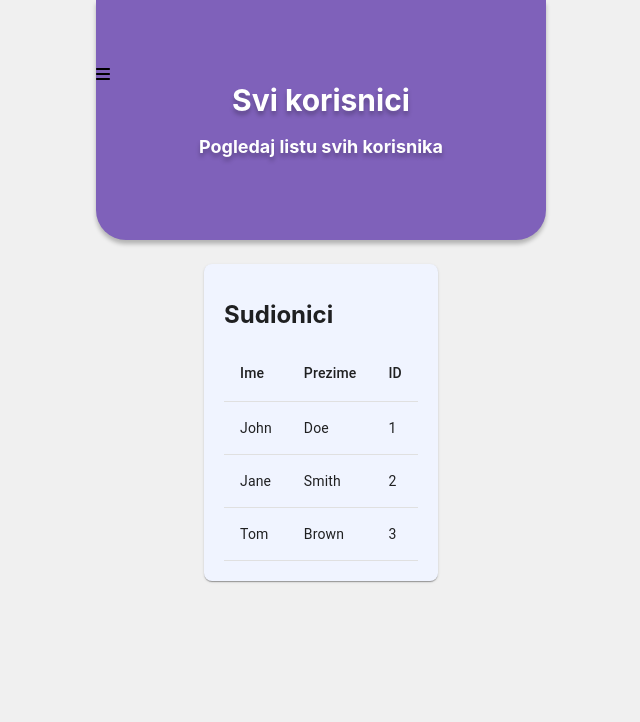
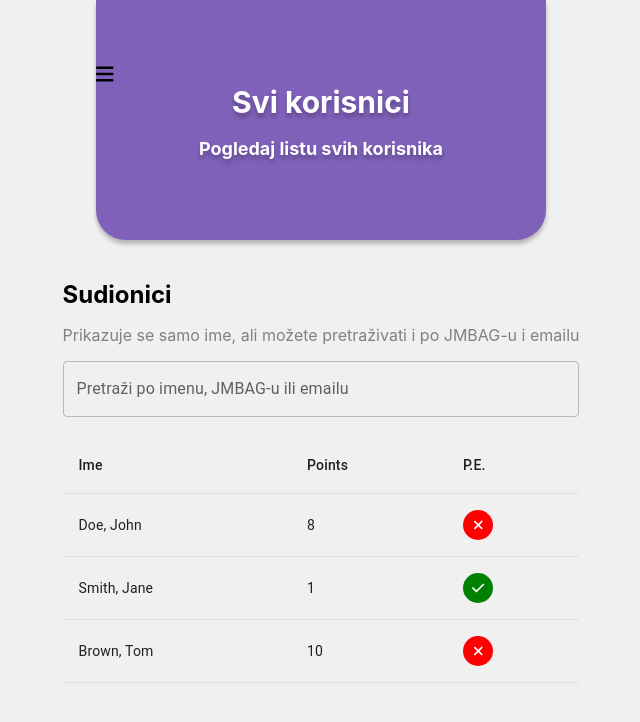
Before and after one commit to LukaArambasic2/chess-rank-up, a React (Create React App) app in the folder frontend/: page /admin/all-users in a window 1280 px wide. Shown: the top 722 px of the page, without its empty margins (319-959 px from the left). Built offline with nearby package versions, Linux system fonts and the light colour scheme.

Commit message:
Final admin pages

```diff
--- a/frontend/src/components/navigation/Navigation.jsx
+++ b/frontend/src/components/navigation/Navigation.jsx
@@ -33,12 +33,12 @@ const Navigation = () => {
     return (
         <div id='navbarContainer'>
             <div id="navbarIcon" onClick={toggleMenu}>
-                <FontAwesomeIcon icon={faBars} size={18}/>
+                <FontAwesomeIcon icon={faBars} size={'lg'}/>
             </div>
             {isOpen && (
                 <div className='openNavBar'>
                     <div id="navbarIcon2" onClick={toggleMenu}>
-                        <FontAwesomeIcon icon={faTimes} size={18}/>
+                        <FontAwesomeIcon icon={faTimes} size={'lg'}/>
                     </div>
                     {isLoggedIn && (
                         <ul id='navbarList'>
--- a/frontend/src/pages/admin/Admin.jsx
+++ b/frontend/src/pages/admin/Admin.jsx
@@ -1,12 +1,35 @@
 import React from "react";
 import './Admin.css';
 import TitleContainer from "../../components/titleContainer/TitleContainer";
+import { useNavigate } from "react-router-dom";
+import Button from "../../components/button/Button";
 
 const Admin = () => {
+    const nav = useNavigate();
+    const timeScales = [
+        {id: 1, name: "Dodaj Bodove", to:"add-points"},
+        {id: 3, name: "Dodaj Događanje", to:"add-events"},
+        {id: 4, name: "Dodaj Obavijest", to:"add-news"},
+        {id: 2, name: "Svi Članovi", to:"all-users"},
+
+    ]
+
+    const handleClick = (time) => {
+        nav(`${(time.to)}`)
+    }
+
     return (
-        <div className="container">
-            <TitleContainer title={"Admin"} description={"Dodaj događanja, listu JMBAGova i drugo"} />
-        </div>
+        <>
+           <div className="container">
+                <TitleContainer title={"Admin"} description={"Odaberi što želiš napraviti"}/>
+
+                <div className="buttonList">
+                    {timeScales.map(time => (
+                        <Button key={time.id} item={time} onClick={handleClick}/>
+                    ))}
+                </div>
+            </div>
+        </>
     );
 }
 
--- a/frontend/src/pages/admin/allUsers/AllUsers.jsx
+++ b/frontend/src/pages/admin/allUsers/AllUsers.jsx
@@ -1,50 +1,141 @@
-import React from 'react';
-import { Table, TableBody, TableCell, TableHead, TableRow, Paper } from '@mui/material';
+import React, { useState } from 'react';
+import { Table, TableBody, TableCell, TableHead, TableRow, Paper, TextField, Dialog, DialogActions, DialogContent, DialogContentText, DialogTitle, Button } from '@mui/material';
+import { FontAwesomeIcon } from '@fortawesome/react-fontawesome';
+import { faTimes, faCheck } from '@fortawesome/free-solid-svg-icons';
 import TitleContainer from '../../../components/titleContainer/TitleContainer';
 
 const AllUsers = () => {
-  const users = [
-    { name: 'John', surname: 'Doe', id: 1 },
-    { name: 'Jane', surname: 'Smith', id: 2 },
-    { name: 'Tom', surname: 'Brown', id: 3 }
+  const usersData = [
+    { name: 'John', surname: 'Doe', id: "0036530114", email: "john.doe@example.com", active: true, points: 8, pe: true },
+    { name: 'Jane', surname: 'Smith', id: "0036530113", email: "jane.smith@example.com", active: true, points: 1, pe: false },
+    { name: 'Tom', surname: 'Brown', id: "0036530115", email: "tom.brown@example.com", active: false, points: 10, pe: true },
   ];
+
+  const [users, setUsers] = useState(usersData);
+  const [searchQuery, setSearchQuery] = useState('');
+  const [selectedUser, setSelectedUser] = useState(null);
+  const [open, setOpen] = useState(false);
+
+  const handleSearchChange = (e) => {
+    setSearchQuery(e.target.value);
+  };
+
+  // Filter users based on search input (name, surname, id, or email)
+  const filteredUsers = users.filter((user) => {
+    const fullName = `${user.name.toLowerCase()} ${user.surname.toLowerCase()}`;
+    const searchWords = searchQuery.trim().toLowerCase().split(' ');
+
+    return (
+      user.name.toLowerCase().includes(searchWords[0]) ||
+      user.surname.toLowerCase().includes(searchWords[0]) ||
+      user.id.includes(searchQuery) ||
+      user.email.toLowerCase().includes(searchQuery.toLowerCase()) ||
+      (searchWords.length > 1 && fullName.includes(searchQuery.toLowerCase()))
+    );
+  });
+
+  // Handle open/close for the pop-up modal
+  const handleOpen = (user) => {
+    setSelectedUser(user);
+    setOpen(true);
+  };
+
+  const handleClose = () => {
+    setOpen(false);
+  };
+
+  const togglePEStatus = () => {
+    setUsers(users.map(user => {
+      if (user.id === selectedUser.id) {
+        return { ...user, pe: !user.pe };
+      }
+      return user;
+    }));
+    handleClose();
+  };
 
   return (
     <div className='container'>
       <TitleContainer title={"Svi korisnici"} description={"Pogledaj listu svih korisnika"} />
-        <Paper style={styles.paper}>
+      <div className='aboutText'>
         <h2>Sudionici</h2>
+        <p style={{ color: 'grey' }}>Prikazuje se samo ime, ali možete pretraživati i po JMBAG-u i emailu</p>
+
+        {/* Search bar */}
+        <TextField
+          label="Pretraži po imenu, JMBAG-u ili emailu"
+          variant="outlined"
+          fullWidth
+          value={searchQuery}
+          onChange={handleSearchChange}
+          style={{ marginBottom: '20px' }}
+        />
+
+        {/* Users Table */}
         <Table>
           <TableHead>
             <TableRow>
               <TableCell>Ime</TableCell>
-                <TableCell>Prezime</TableCell>
-                <TableCell>ID</TableCell>
+              <TableCell>Points</TableCell>
+              <TableCell>P.E.</TableCell>
             </TableRow>
           </TableHead>
           <TableBody>
-            {users.map((user) => (
+            {filteredUsers.length > 0 ? (
+              filteredUsers.map((user) => (
                 <TableRow key={user.id}>
-                <TableCell>{user.name}</TableCell>
-                <TableCell>{user.surname}</TableCell>
-                <TableCell>{user.id}</TableCell>
+                  <TableCell>{user.surname}, {user.name}</TableCell>
+                  <TableCell>{user.points}</TableCell>
+                  <TableCell>
+                    <div
+                      onClick={() => handleOpen(user)}
+                      style={{
+                        display: 'flex',
+                        justifyContent: 'center',
+                        alignItems: 'center',
+                        cursor: 'pointer',
+                        width: '30px',
+                        height: '30px',
+                        borderRadius: '50%',
+                        backgroundColor: user.pe ? 'red' : 'green'
+                      }}
+                    >
+                      <FontAwesomeIcon
+                        icon={user.pe ? faTimes : faCheck}
+                        style={{ color: 'white' }}
+                      />
+                    </div>
+                  </TableCell>
                 </TableRow>
-            ))}
+              ))
+            ) : (
+              <TableRow>
+                <TableCell colSpan={3} style={{ textAlign: 'center' }}>Nema korisnika</TableCell>
+              </TableRow>
+            )}
           </TableBody>
         </Table>
-        </Paper>
+      </div>
+
+      {/* Confirmation Dialog */}
+      <Dialog open={open} onClose={handleClose}>
+        <DialogTitle>{"Promijeni P.E. status"}</DialogTitle>
+        <DialogContent>
+          <DialogContentText>
+            {`Are you sure you want to ${selectedUser?.pe ? 'remove' : 'add'} ${selectedUser?.name} ${selectedUser?.surname} to P.E.?`}
+          </DialogContentText>
+        </DialogContent>
+        <DialogActions>
+          <Button onClick={handleClose} color="primary">
+            No
+          </Button>
+          <Button onClick={togglePEStatus} color="primary">
+            Yes
+          </Button>
+        </DialogActions>
+      </Dialog>
     </div>
   );
 };
 
-const styles = {
-  paper: {
-    padding: '20px',
-    backgroundColor: '#f0f4ff',
-    borderRadius: '8px',
-    maxWidth: '400px',
-    margin: '0 auto'
-  }
-};
-
 export default AllUsers;
```
Lines whose indentation alone changed are shown as unchanged.
